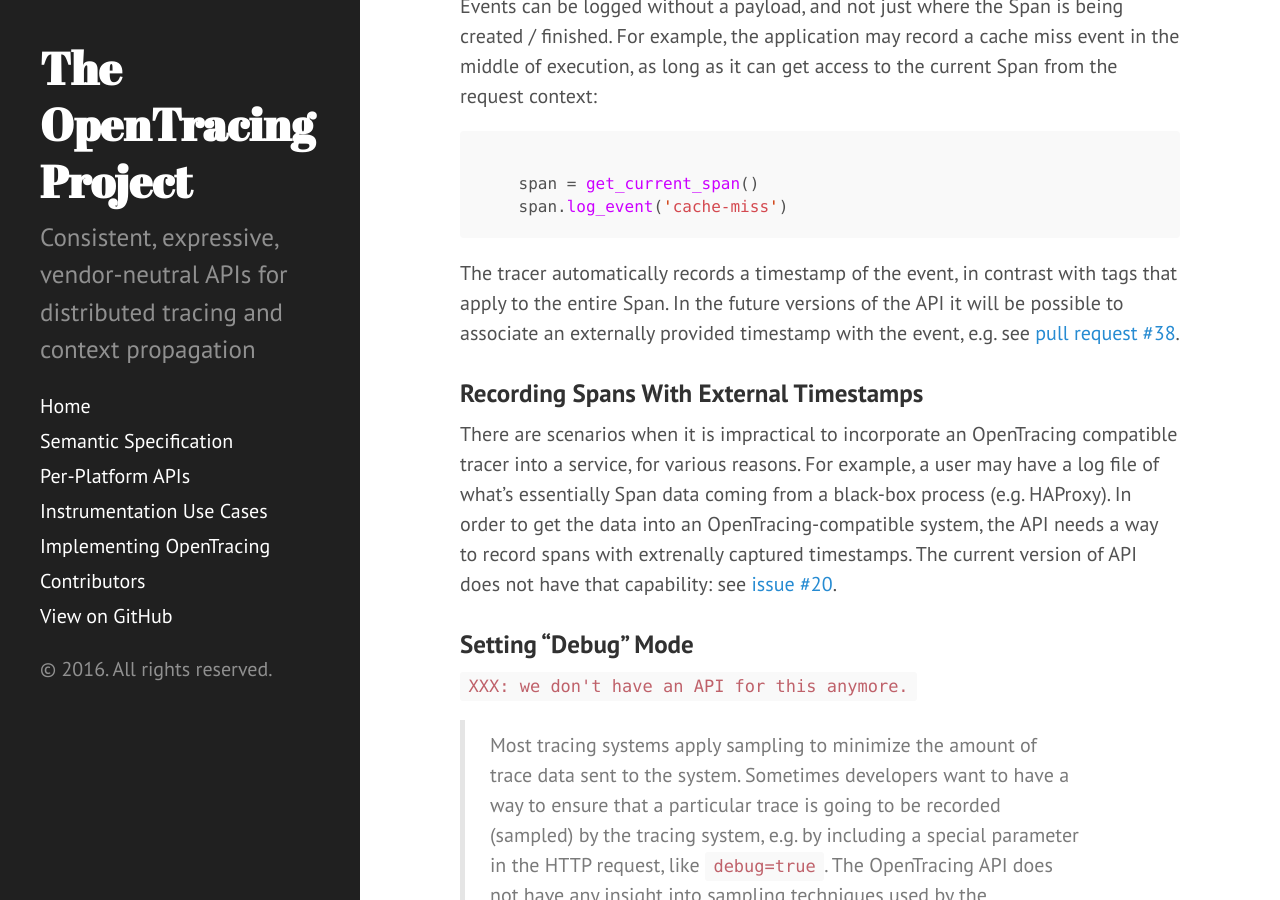
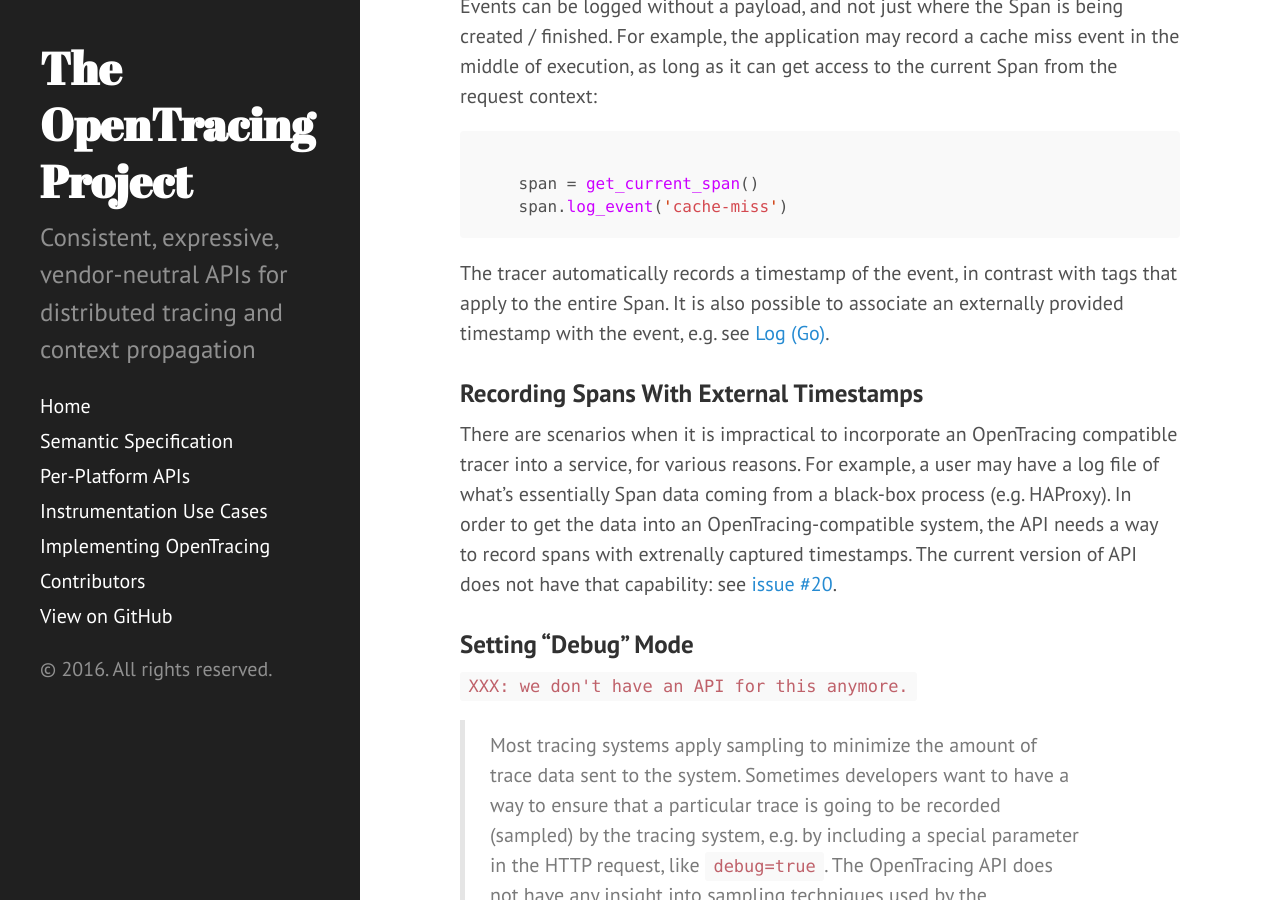
Before and after one commit to opentracing/opentracing.io, a Jekyll site: the page built from use-cases.md, in a window 1280 px wide and 900 px high, scrolled down 6228 px. Built offline with Jekyll 4.4.1, drawn with Linux system fonts in a browser that asks for light colours; Markdown is read by kramdown in place of the engine named in the settings.

Commit message:
review responses

````diff
--- a/use-cases.md
+++ b/use-cases.md
@@ -193,7 +193,7 @@
     span.log_event('cache-miss')
 ```
 
-The tracer automatically records a timestamp of the event, in contrast with tags that apply to the entire Span. In the future versions of the API it will be possible to associate an externally provided timestamp with the event, e.g. see [pull request #38](https://github.com/opentracing/opentracing-go/pull/38).
+The tracer automatically records a timestamp of the event, in contrast with tags that apply to the entire Span. It is also possible to associate an externally provided timestamp with the event, e.g. see [Log (Go)](https://github.com/opentracing/opentracing-go/blob/ca5c92cf/span.go#L53).
 
 ### Recording Spans With External Timestamps
 
````
Also changed, not shown: spec.md (+1 -1 lines).
